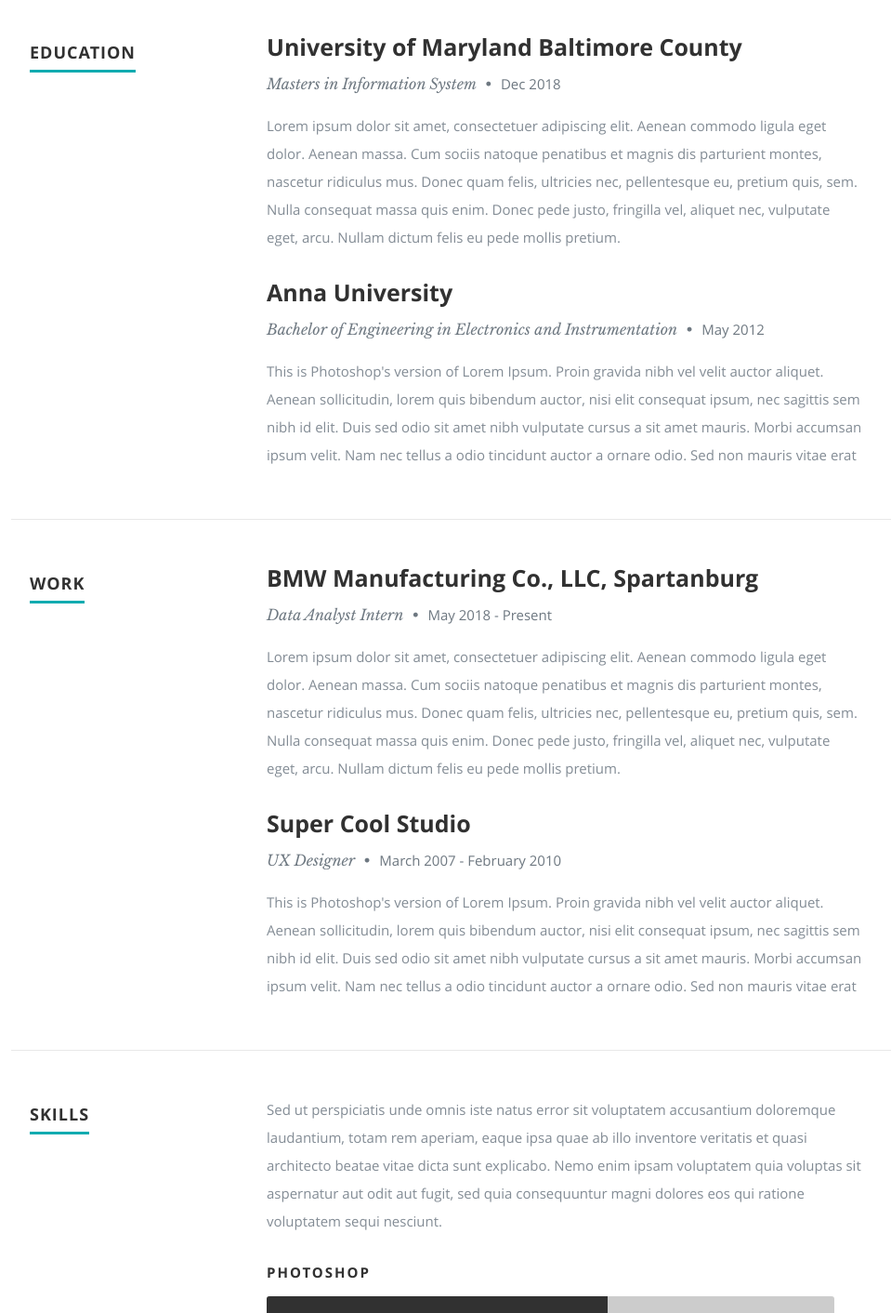
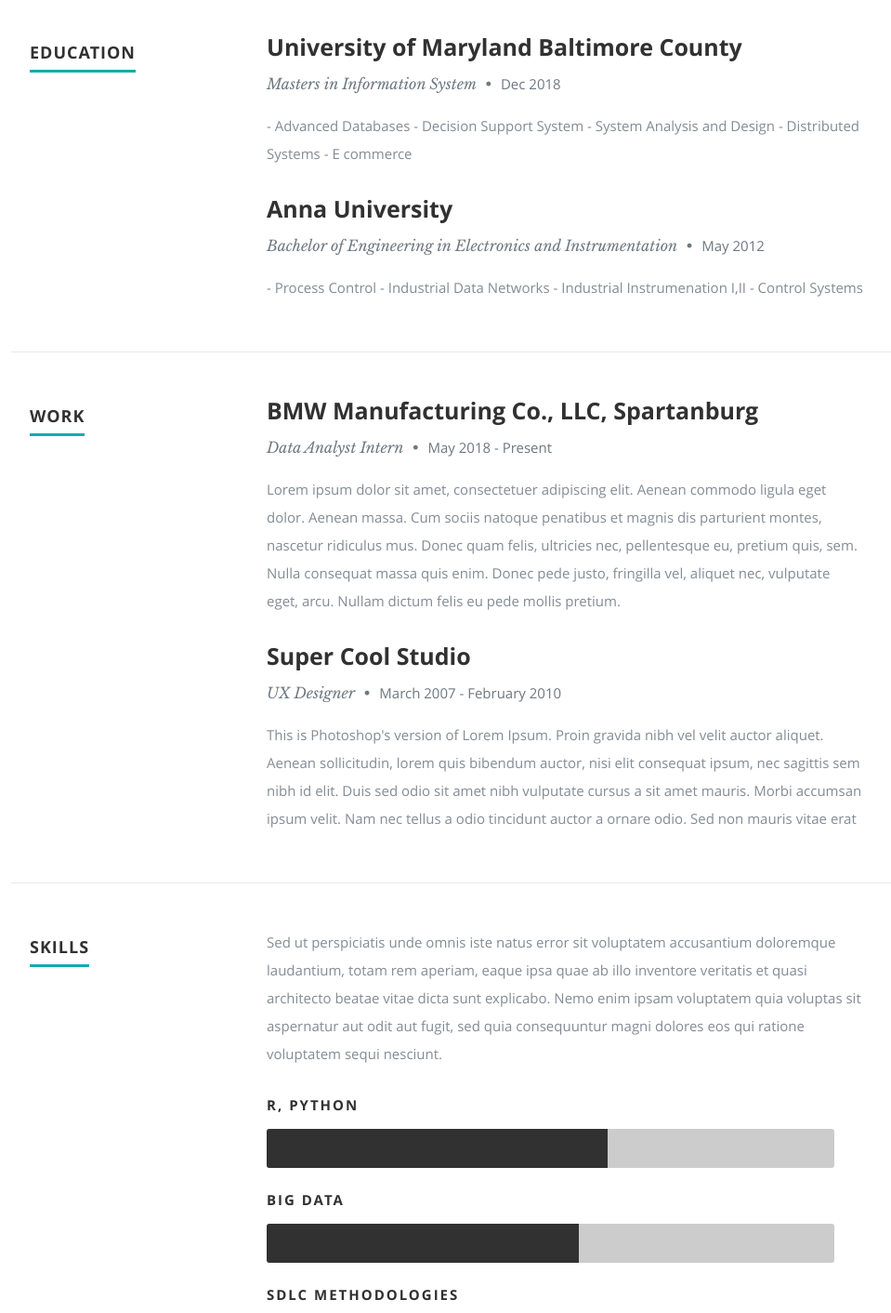
Before and after one commit to balakbhoopathi/balakbhoopathi.github.io, a plain HTML site: page index.html in a window 1280 px wide. Shown: the part 1490-2902 px from the top of the page at 93% size, without its empty margins (118-1077 px from the left). Drawn offline with nearby package versions, Linux system fonts and the light colour scheme.

Commit message:
Update index.html

```diff
--- a/index.html
+++ b/index.html
@@ -146,10 +146,11 @@
                   <p class="info">Masters in Information System <span>&bull;</span> <em class="date">Dec 2018</em></p>
 
                   <p>
-                  Lorem ipsum dolor sit amet, consectetuer adipiscing elit. Aenean commodo ligula eget dolor. Aenean massa.
-                  Cum sociis natoque penatibus et magnis dis parturient montes, nascetur ridiculus mus. Donec quam felis,
-                  ultricies nec, pellentesque eu, pretium quis, sem. Nulla consequat massa quis enim.
-                  Donec pede justo, fringilla vel, aliquet nec, vulputate eget, arcu. Nullam dictum felis eu pede mollis pretium.
+                   - Advanced Databases
+		   - Decision Support System
+	           - System Analysis and Design
+	           - Distributed Systems
+		   - E commerce
                   </p>
 
                </div>
@@ -164,10 +165,10 @@
                   <p class="info">Bachelor of Engineering in Electronics and Instrumentation <span>&bull;</span> <em class="date">May 2012</em></p>
 
                   <p>
-                  This is Photoshop's version  of Lorem Ipsum. Proin gravida nibh vel velit auctor aliquet.
-                  Aenean sollicitudin, lorem quis bibendum auctor, nisi elit consequat ipsum, nec sagittis sem
-                  nibh id elit. Duis sed odio sit amet nibh vulputate cursus a sit amet mauris. Morbi accumsan
-                  ipsum velit. Nam nec tellus a odio tincidunt auctor a ornare odio. Sed non  mauris vitae erat
+                  - Process Control
+	          - Industrial Data Networks
+		  - Industrial Instrumenation I,II
+		  - Control Systems
                   </p>
 
                </div>
@@ -249,12 +250,12 @@
 				<div class="bars">
 
 				   <ul class="skills">
-					   <li><span class="bar-expand photoshop"></span><em>Photoshop</em></li>
-                  <li><span class="bar-expand illustrator"></span><em>Illustrator</em></li>
-						<li><span class="bar-expand wordpress"></span><em>Wordpress</em></li>
-						<li><span class="bar-expand css"></span><em>CSS</em></li>
-						<li><span class="bar-expand html5"></span><em>HTML5</em></li>
-                  <li><span class="bar-expand jquery"></span><em>jQuery</em></li>
+					   <li><span class="bar-expand photoshop"></span><em>R, Python</em></li>
+                  <li><span class="bar-expand illustrator"></span><em>Big Data</em></li>
+						<li><span class="bar-expand wordpress"></span><em>SDLC Methodologies</em></li>
+						<li><span class="bar-expand css"></span><em>Quering Language and Database</em></li>
+						<li><span class="bar-expand html5"></span><em>Data Visualization</em></li>
+                  <li><span class="bar-expand jquery"></span><em>ERP, Business Analysis, Project Management, Operation Management</em></li>
 					</ul>
 
 				</div><!-- end skill-bars -->
```
